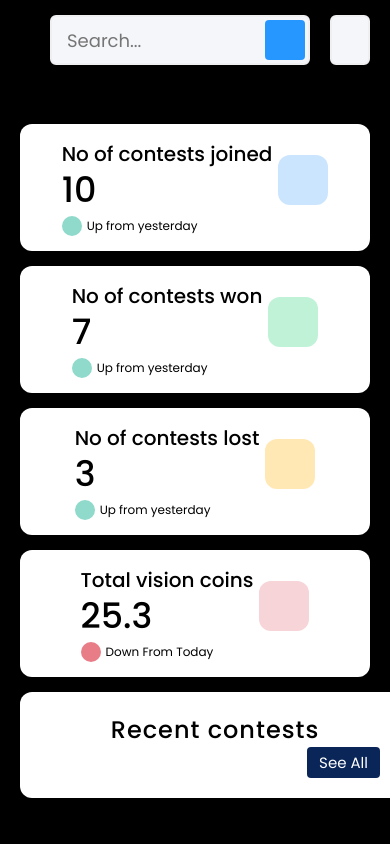
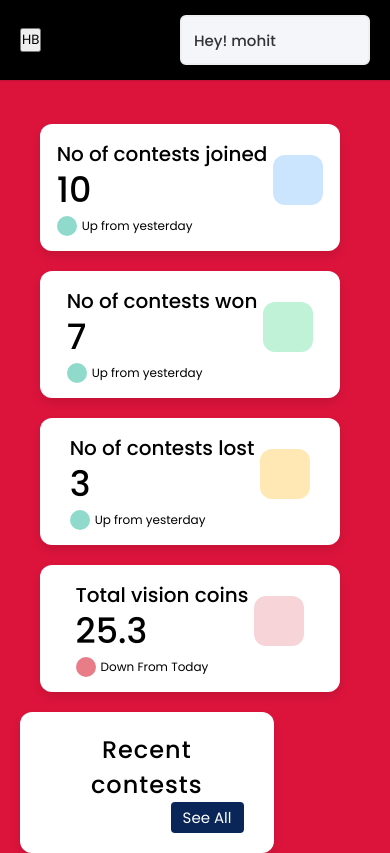
Before and after one commit to EH-GD-MOHIT21/vision11, a Django app: page /dashboard in a window 390 px wide. Run offline with Django 4.2, Linux system fonts and the light colour scheme; a user stored in the database is signed in.

Commit message:
responsive dashboard

```diff
--- a/statics/css/dashboard.css
+++ b/statics/css/dashboard.css
@@ -11,7 +11,14 @@
   width: 240px;
   background: crimson;
   transition: all 0.5s ease;
+  overflow-y: auto;
 }
+
+.overview-boxes .box{
+  min-width: 300px;
+  margin-right: 10px;
+}
+
 .sidebar.active{
   width: 60px;
 }
@@ -178,12 +185,12 @@ nav .profile-details i{
 .home-content .overview-boxes{
   display: flex;
   align-items: center;
-  justify-content: space-between;
+  justify-content: space-around;
   flex-wrap: wrap;
   padding: 0 20px;
   margin-top: 20px;
 }
-.overview-boxes .box,.staff-box{
+.overview-boxes .box,.staff-box,.suggestion_box{
   display: flex;
   align-items: center;
   justify-content: center;
@@ -404,7 +411,7 @@ nav .profile-details i{
 }
 
 .suggestion_box{
-  width: 70% !important;
+  width: calc(90% - 15px) !important;
   margin: auto;
 }
 
@@ -486,10 +493,38 @@ nav .profile-details i{
     margin-top: 2px;
     padding: 2px;
 }
+
+
+@media(max-width:786px){
+  .sidebar{
+    position: absolute;
+    display: none;
+    width: 100%;
+    z-index: 1;
+  }
+  .home-section{
+    left: 0;
+    width: 100%;
+    background: crimson;
+  }
+  .hb-btn{
+    display: block !important;
+  }
+  .sidebar-button .dashboard{
+    display: none;
+  }
+  .home-section nav{
+    width: 100%;
+    left: 0;
+  }
+}
+
+
+
 /*-------------------*/
 
 /* Responsive Media Query */
-@media (max-width: 1240px) {
+/* @media (max-width: 1240px) {
   .sidebar{
     width: 60px;
   }
@@ -501,7 +536,6 @@ nav .profile-details i{
     left: 60px;
   }
   .sidebar.active ~ .home-section{
-    /* width: calc(100% - 220px); */
     overflow: hidden;
     left: 220px;
   }
@@ -579,4 +613,4 @@ nav .profile-details i{
     left: 60px;
     width: calc(100% - 60px);
   }
-}
+} */
--- a/statics/css/plans.css
+++ b/statics/css/plans.css
@@ -42,7 +42,7 @@ flex-wrap: wrap;
     border-radius: 4px;
     cursor: pointer;
     padding: 4px 8px;
-    background-color: #ffaaa7;
+    background: #0A2558;
     color: white;
     font-size: 1.2em;
     font-weight: 600;
--- a/statics/js/dashboard.js
+++ b/statics/js/dashboard.js
@@ -116,3 +116,13 @@ if(document.URL.includes('purchase')){
 document.getElementById('purchase').addEventListener('click',function(){
     show_purchase();
 })
+
+
+document.getElementById('hb-btn').addEventListener('click',function(){
+    var elm = document.getElementById('sidebar-dashboard');
+    if(window.getComputedStyle(elm).display=='none'){
+        elm.style.display = 'block';
+    }else{
+        elm.style.display = 'none'
+    }
+})
--- a/templates/dashboard.html
+++ b/templates/dashboard.html
@@ -15,7 +15,7 @@
 </head>
 
   <body>
-    <div class="sidebar">
+    <div class="sidebar" id="sidebar-dashboard">
       <div class="logo-details">
         <i class='bx bxl-c-plus-plus'></i>
         <span class="logo_name">vision11</span>
@@ -74,12 +74,9 @@
     <section class="home-section">
       <nav>
         <div class="sidebar-button">
+          <button class='hb-btn' id="hb-btn" style="display:none;">HB</button>
           <i class='bx bx-menu sidebarBtn'></i>
           <span class="dashboard" style="color: white;">Dashboard</span>
-        </div>
-        <div class="search-box">
-          <input type="text" placeholder="Search...">
-          <i class='bx bx-search'></i>
         </div>
         <div class="profile-details">
           <!--<img src="images/profile.jpg" alt="">-->
@@ -255,7 +252,7 @@
 
       <div class="home-content" id="help-feedback-dashboard">
         <div class="overview-boxes">
-          <div class="box suggestion_box">
+          <div class="suggestion_box">
             <div class="right-side suggestion_box_child">
               <div class="suggestion_form">
                 {% if messages %}
@@ -325,6 +322,9 @@
 
       for (var i = 0; i < triggered.length; i++) {
         document.getElementById(triggered[i]).addEventListener('click', function () {
+          if(window.innerWidth < 786){
+            document.getElementById('sidebar-dashboard').style.display = 'none';
+          }
           for (var j = 0; j < elms.length; j++) {
             if (this.id == triggered[j]) {
               document.getElementById(elms[j]).style.display = 'block';
@@ -350,6 +350,14 @@
           break;
         }
       }
+
+      window.onresize = function(){
+        if(window.innerWidth<786){
+          document.getElementById('sidebar-dashboard').style.display = 'none';
+        }else{
+          document.getElementById('sidebar-dashboard').style.display = 'block';
+        }
+      }
   </script>
 <script src="{% static 'js/dashboard.js' %}"></script>
 </html>
```
Also changed, not shown: db.sqlite3.
